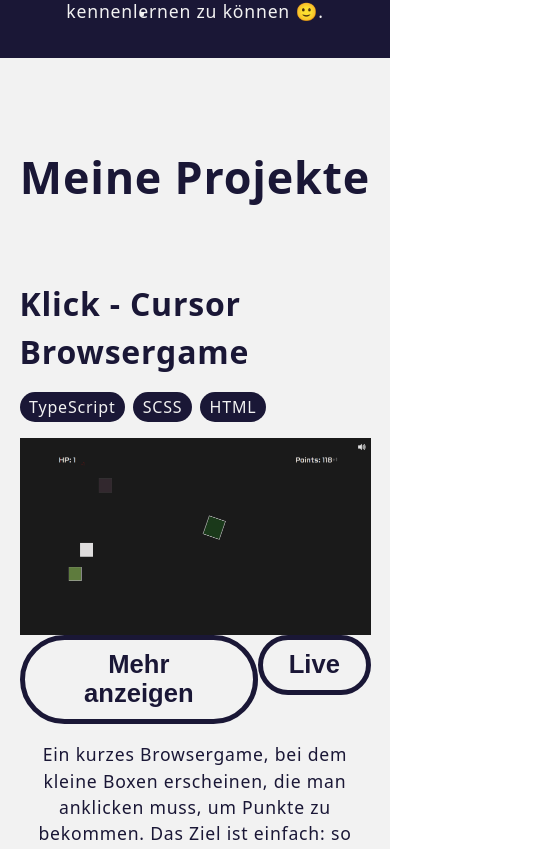
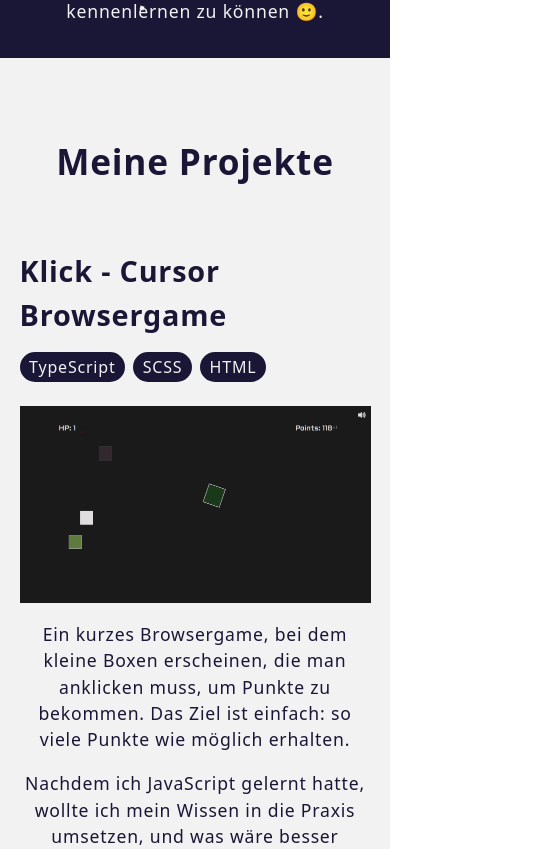
Before and after one commit to SutonToch/Portfolio, a React (Vite) app: page / in a window 390 px wide. Shown: the part 1055-1904 px from the top of the page, 534 px wide, since content can reach past the window. Built offline with nearby package versions, Linux system fonts and the light colour scheme.

Commit message:
FIX mobile styling

```diff
--- a/src/styles/Projects.css
+++ b/src/styles/Projects.css
@@ -42,6 +42,7 @@
 .stack-container {
   grid-area: stack;
   display: flex;
+  flex-wrap: wrap;
   align-self: center;
   cursor: default;
 }
@@ -51,6 +52,7 @@
   border-radius: 50px;
   padding: 0.2em 0.6em;
   margin-right: 0.5em;
+  margin-bottom: 0.5em;
   transition: background-color 0.3s ease-in-out;
 }
 .stack-container .stack-element:hover {
@@ -97,9 +99,15 @@
 }
 
 @media (max-width: 1100px) {
+  .projects-title {
+    font-size: 2.2rem;
+  }
   .project-container {
     grid-template-columns: 1fr;
-    grid-template-areas: "title" "stack" "image" "btn" "short";
+    grid-template-areas: "title" "stack" "image" "short" "btn" !important;
+  }
+  .project-title {
+    font-size: 1.8rem;
   }
   .project-img {
     margin-top: 1em;
@@ -109,6 +117,10 @@
     text-align: center;
     margin: 0 auto;
   }
+  .project-btn {
+    font-size: 1.3rem;
+    border-width: 4px;
+  }
 }
 
 /*# sourceMappingURL=Projects.css.map */
--- a/src/styles/scss/Projects.scss
+++ b/src/styles/scss/Projects.scss
@@ -52,6 +52,7 @@
 .stack-container {
     grid-area: stack;
     display: flex;
+    flex-wrap: wrap;
     align-self: center;
     cursor: default;
 
@@ -61,6 +62,7 @@
         border-radius: 50px;
         padding: 0.2em 0.6em;
         margin-right: 0.5em;
+        margin-bottom: 0.5em;
         transition: background-color 0.3s ease-in-out;
 
         &:hover {
@@ -111,14 +113,22 @@
 }
 
 @media (max-width: 1100px) {
+    .projects-title {
+        font-size: 2.2rem;
+    }
+
     .project-container {
         grid-template-columns: 1fr;
         grid-template-areas:
         'title'
         'stack'
         'image'
-        'btn'
-        'short';
+        'short'
+        'btn' !important;
+    }
+
+    .project-title {
+        font-size: 1.8rem;
     }
 
     .project-img {
@@ -130,4 +140,9 @@
         text-align: center;
         margin: 0 auto;
     }
+
+    .project-btn {
+        font-size: 1.3rem;
+        border-width: 4px;
+    }
 }
```
Also changed, not shown: 1 other file (tests, documents, lock files or other folders).
